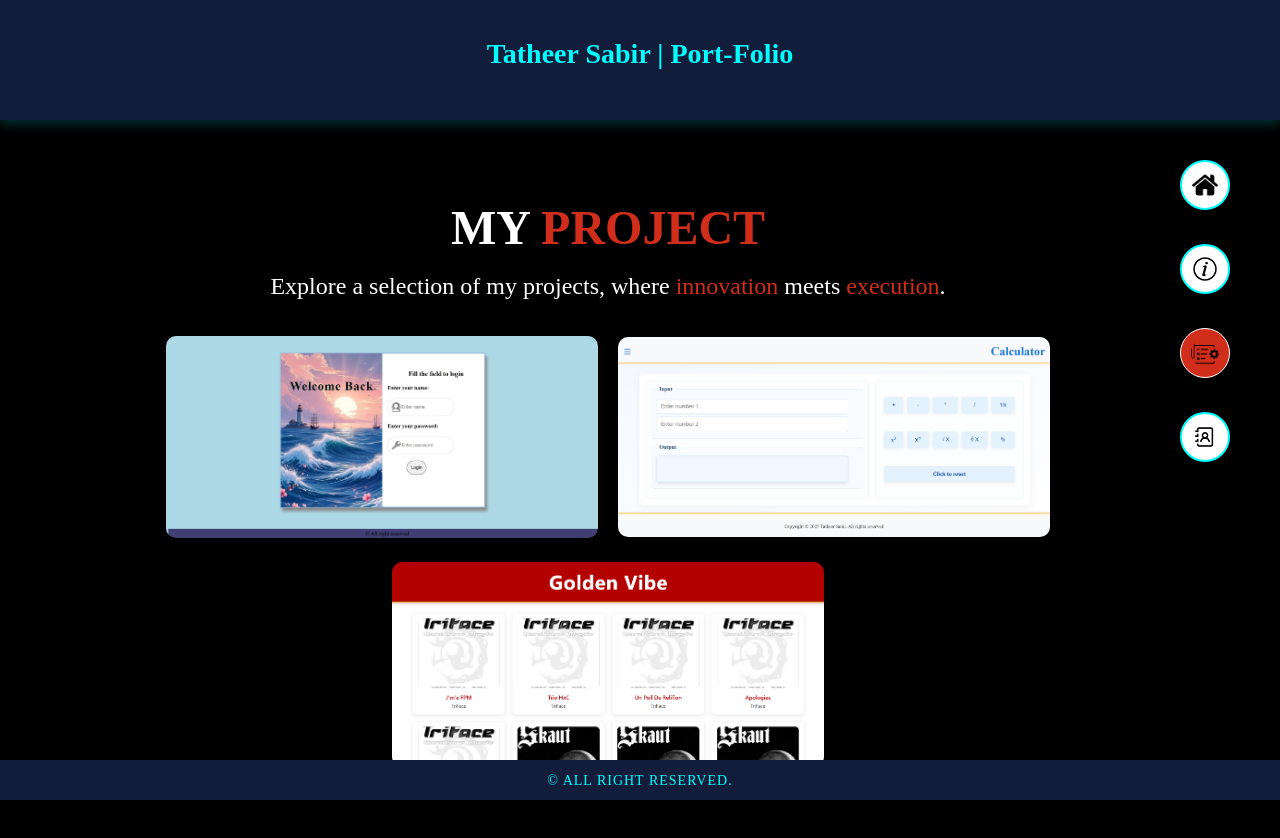
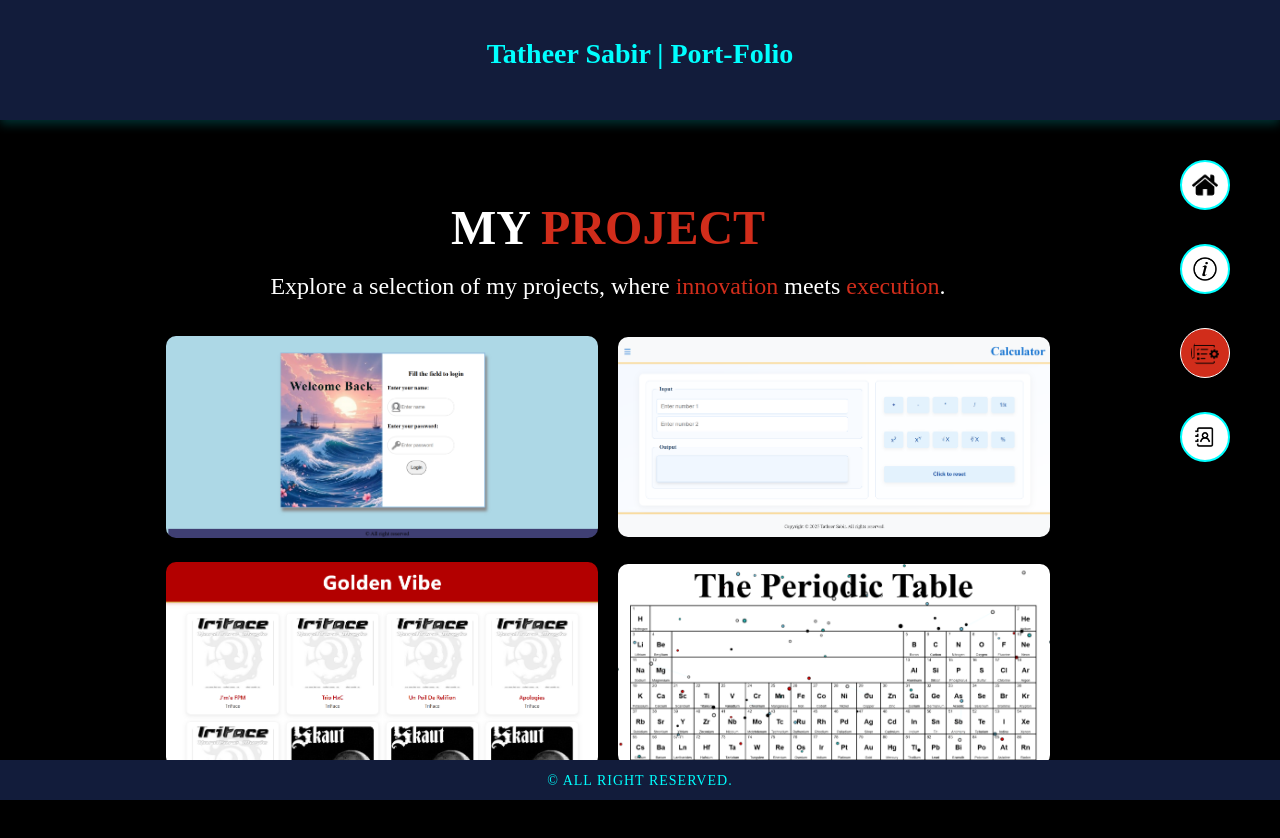
Before and after one commit to tatheer-sabir/my-portfolio, a plain HTML site: page pfPages/project.html in a window 1280 px wide. Drawn offline with Linux system fonts and the light colour scheme.

Commit message:
First commit

```diff
--- a/pfPages/project.html
+++ b/pfPages/project.html
@@ -28,8 +28,10 @@
             <br>
             <div class="project">
                 <a title="Click to open the project" target="_blank" href="https://tatheer-sabir.github.io/login-page/"><img width="50%" src="../Pictures/login.png" alt="Error404"></a>
-                <a title="Click to open the project" target="_blank" href="https://tatheer-sabir.github.io/Smart-Utility-Calculator/"><img width="50%" src="../Pictures/calculator.png" alt=""></a>
-                <a title="Click to open the project" target="_blank" href="https://tatheer-sabir.github.io/Golden-Vibes/"><img width="50%" src="../Pictures/music player.png" alt=""></a>
+                <a title="Click to open the project" target="_blank" href="https://tatheer-sabir.github.io/Smart-Utility-Calculator/"><img width="50%" src="../Pictures/calculator.png" alt="Error404"></a>
+                <a title="Click to open the project" target="_blank" href="https://tatheer-sabir.github.io/Golden-Vibes/"><img width="50%" src="../Pictures/music player.png" alt="Error404"></a>
+                <a title="Click to open the project" target="_blank" href="https://tatheer-sabir.github.io/Periodic-Table/"><img width="50%" src="../Pictures/periodic table.png" alt="Error404"></a>
+
             </div>
         </div>
         <div class="menu">
```
Also changed, not shown: Pictures/periodic table.png (added).
